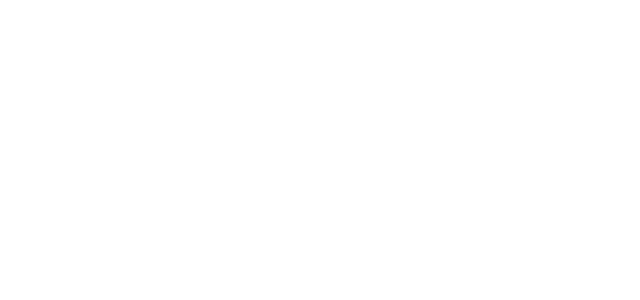
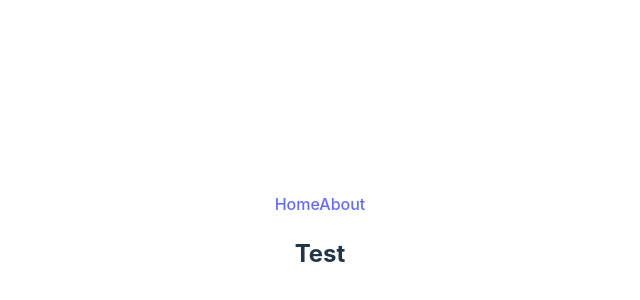
Before and after one commit to zethdeluna/zethdeluna, a React (Vite) app: page /about in a window 1280 px wide. Before the commit this address had no page. Shown: the part 158-458 px from the top of the page, without its empty margins (320-960 px from the left). Built offline with nearby package versions, Linux system fonts and the light colour scheme.

Commit message:
new page test

```diff
--- a/src/App.tsx
+++ b/src/App.tsx
@@ -2,6 +2,7 @@
 import { BrowserRouter, Routes, Route } from 'react-router-dom';
 import MainLayout from './layouts/MainLayout';
 import Home from './pages/Home';
+import About from './pages/About';
 
 const App = () => {
 	return (
@@ -9,6 +10,7 @@
 			<Routes>
 				<Route path="/" element={<MainLayout />}>
 					<Route index element={<Home />} />
+					<Route path="about" element={<About />} />
 				</Route>
 			</Routes>
 		</BrowserRouter>
--- a/src/components/nav.tsx
+++ b/src/components/nav.tsx
@@ -4,6 +4,7 @@
 	return (
 		<nav>
 			<Link to="/">Home</Link>
+			<Link to="/about">About</Link>
 		</nav>
 	);
 };
--- a/src/layouts/MainLayout.tsx
+++ b/src/layouts/MainLayout.tsx
@@ -1,5 +1,5 @@
 import { Outlet } from 'react-router-dom';
-import Nav from '../components/nav';
+import Nav from '../components/Nav';
 
 const MainLayout = () => {
 	return (
--- /dev/null
+++ b/src/pages/About.tsx
@@ -0,0 +1,9 @@
+const About = () => {
+	return (
+		<section className="about-page">
+			<h2>Test</h2>
+		</section>
+	);
+};
+
+export default About;
--- a/src/pages/Home.tsx
+++ b/src/pages/Home.tsx
@@ -1,9 +1,8 @@
-import HomeHero from "../components/pages/home/hero";
-
+import HomeHero from "../components/pages/home/Hero";
 
 const Home = () => {
 	return (
-		<section className="home">
+		<section className="home-page">
 
 			<HomeHero />
 
```
Also changed, not shown: 1 other file (tests, documents, lock files or other folders).
